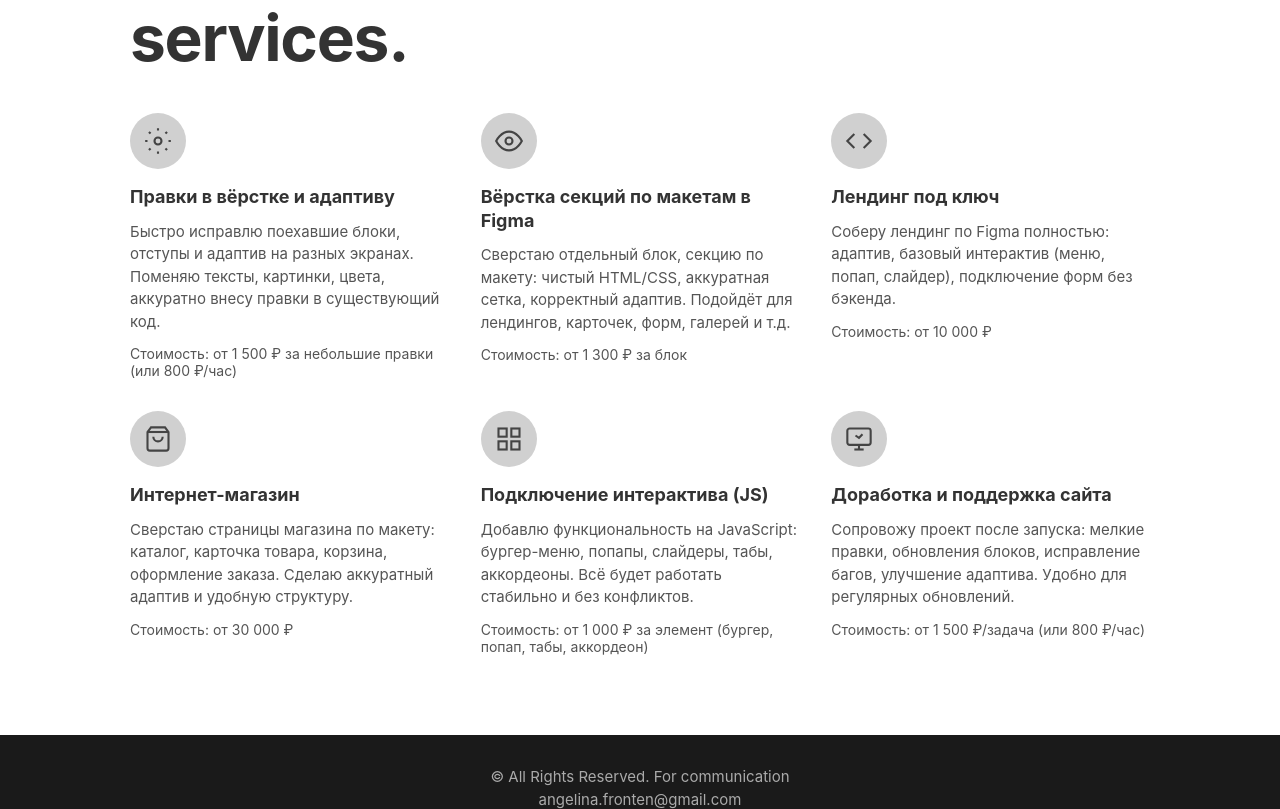
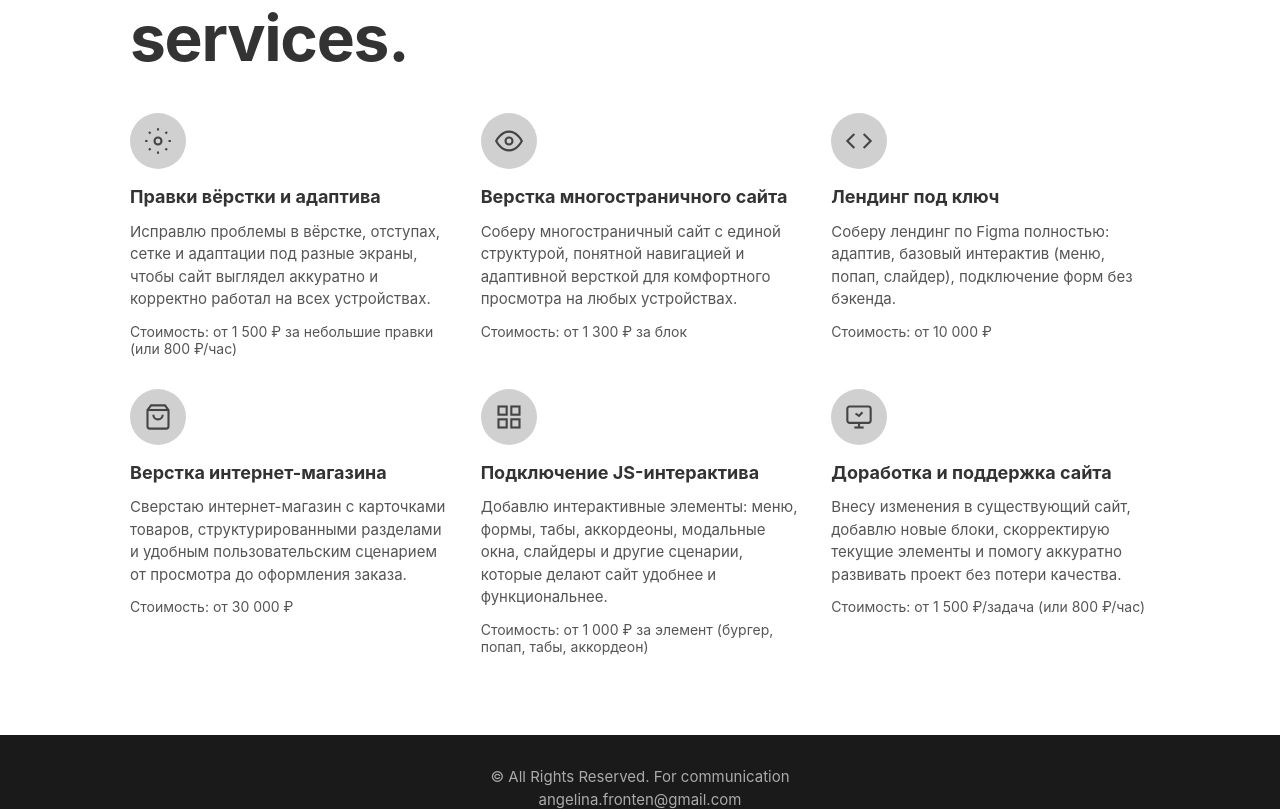
Before and after one commit to nurahmetovaangelina-byte/Portfolio, a plain HTML site: page index.html in a window 1280 px wide. Shown: the part 2572-3381 px from the top of the page. Drawn offline with Linux system fonts and the light colour scheme.

Commit message:
commitfour

```diff
--- a/index.html
+++ b/index.html
@@ -102,12 +102,7 @@
             </div>
             <h2 class="project-card-title">House Care</h2>
             <p class="project-card-desc">
-              Сайт для строительной компании с каталогом проектов, блоками услуг
-              и преимуществ, слайдером объектов и двумя формами захвата.
-              Полностью реализовала проект: фронтенд, JS-логику, формы и
-              публикацию на хостинге. Главная задача — выстроить сильную
-              архитектуру сайта и сделать подачу большого объема информации
-              понятной для пользователя.
+              Разработала сайт для строительной компании: реализовала фронтенд, JS-логику, формы обратной связи и публикацию на хостинге. Основной акцент — продуманная архитектура сайта и понятная подача большого объема информации.
             </p>
           </a>
           <a
@@ -129,12 +124,7 @@
             </div>
             <h2 class="project-card-title">Macaroons</h2>
             <p class="project-card-desc">
-              Сайт для магазина десертов с каталогом на 8 позиций, блоками
-              преимуществ, формой заказа и акцентом на визуальную подачу
-              продукта. Полностью реализовала проект: верстку, JS-логику, форму
-              и публикацию на хостинге. Основной фокус — продуманная архитектура
-              страницы, анимации и удобный путь пользователя к оформлению
-              заказа.
+              Разработала сайт для магазина десертов с каталогом, формой заказа и JS-интерактивом. В проекте сделала акцент на визуальной подаче продукта, архитектуре страницы и удобном пути пользователя к оформлению заказа.
             </p>
           </a>
           <a
@@ -152,7 +142,7 @@
             </div>
             <h2 class="project-card-title">Travel</h2>
             <p class="project-card-desc">
-              Сайт для туристического агентства с фотогалереей, блоком горящих туров, карточками предложений и контактной информацией. Полностью реализовала проект и подготовила его к публикации на хостинге. Основной фокус — визуальная подача направления и удобная структура просмотра туров.
+              Разработала сайт для туристического агентства с акцентом на визуальную подачу направлений и удобную структуру просмотра туров. Проект полностью подготовила и разместила на хостинге.
             </p>
           </a>
           <a href="https://nurahmetovaangelina-byte.github.io/travelagency/" target="_blank" rel="noopener noreferrer" class="project-card-external">Посмотреть можно здесь</a>
@@ -176,11 +166,9 @@
               />
             </svg>
           </div>
-          <h2 class="service-card-title">Правки в вёрстке и адаптиву</h2>
+          <h2 class="service-card-title">Правки вёрстки и адаптива</h2>
           <p class="service-card-desc">
-            Быстро исправлю поехавшие блоки, отступы и адаптив на разных
-            экранах. Поменяю тексты, картинки, цвета, аккуратно внесу правки в
-            существующий код.
+            Исправлю проблемы в вёрстке, отступах, сетке и адаптации под разные экраны, чтобы сайт выглядел аккуратно и корректно работал на всех устройствах.
           </p>
           <p class="service-price">
             Стоимость: от 1 500 ₽ за небольшие правки (или 800 ₽/час)
@@ -198,11 +186,9 @@
               <circle cx="12" cy="12" r="3" />
             </svg>
           </div>
-          <h2 class="service-card-title">Вёрстка секций по макетам в Figma</h2>
+          <h2 class="service-card-title">Верстка многостраничного сайта</h2>
           <p class="service-card-desc">
-            Сверстаю отдельный блок, секцию по макету: чистый HTML/CSS,
-            аккуратная сетка, корректный адаптив. Подойдёт для лендингов,
-            карточек, форм, галерей и т.д.
+            Соберу многостраничный сайт с единой структурой, понятной навигацией и адаптивной версткой для комфортного просмотра на любых устройствах.
           </p>
           <p class="service-price">Стоимость: от 1 300 ₽ за блок</p>
         </article>
@@ -237,11 +223,9 @@
               <path d="M16 10a4 4 0 01-8 0" />
             </svg>
           </div>
-          <h2 class="service-card-title">Интернет-магазин</h2>
+          <h2 class="service-card-title">Верстка интернет-магазина</h2>
           <p class="service-card-desc">
-            Сверстаю страницы магазина по макету: каталог, карточка товара,
-            корзина, оформление заказа. Сделаю аккуратный адаптив и удобную
-            структуру.
+            Сверстаю интернет-магазин с карточками товаров, структурированными разделами и удобным пользовательским сценарием от просмотра до оформления заказа.
           </p>
           <p class="service-price">Стоимость: от 30 000 ₽</p>
         </article>
@@ -259,11 +243,9 @@
               <rect x="3" y="14" width="7" height="7" />
             </svg>
           </div>
-          <h2 class="service-card-title">Подключение интерактива (JS)</h2>
+          <h2 class="service-card-title">Подключение JS-интерактива</h2>
           <p class="service-card-desc">
-            Добавлю функциональность на JavaScript: бургер-меню, попапы,
-            слайдеры, табы, аккордеоны. Всё будет работать стабильно и без
-            конфликтов.
+            Добавлю интерактивные элементы: меню, формы, табы, аккордеоны, модальные окна, слайдеры и другие сценарии, которые делают сайт удобнее и функциональнее.
           </p>
           <p class="service-price">
             Стоимость: от 1 000 ₽ за элемент (бургер, попап, табы, аккордеон)
@@ -285,9 +267,7 @@
           </div>
           <h2 class="service-card-title">Доработка и поддержка сайта</h2>
           <p class="service-card-desc">
-            Сопровожу проект после запуска: мелкие правки, обновления блоков,
-            исправление багов, улучшение адаптива. Удобно для регулярных
-            обновлений.
+            Внесу изменения в существующий сайт, добавлю новые блоки, скорректирую текущие элементы и помогу аккуратно развивать проект без потери качества.
           </p>
           <p class="service-price">
             Стоимость: от 1 500 ₽/задача (или 800 ₽/час)
```
